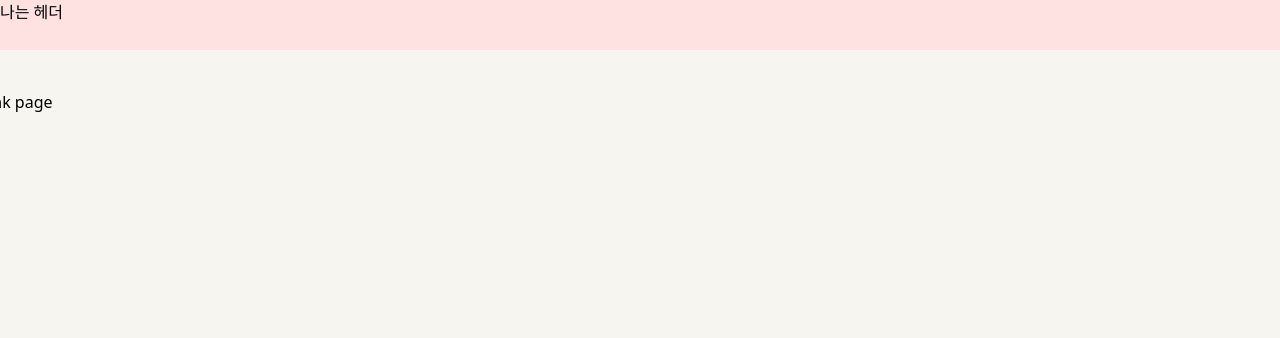
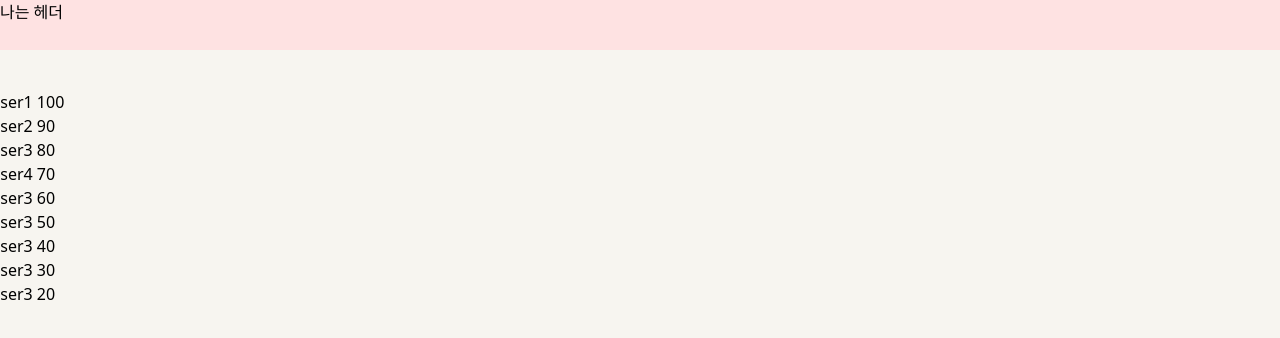
Before and after one commit to Team-E2I4/Team-E2I4-TiKiTaza-FE, a React (Vite) app: page /rank in a window 1280 px wide. Shown: the top 338 px of the page. Built offline with nearby package versions, Linux system fonts and the light colour scheme.

Commit message:
[✨feat]: rank에 더미데이터 추가

```diff
--- a/src/pages/RankPage/RankPage.tsx
+++ b/src/pages/RankPage/RankPage.tsx
@@ -1,5 +1,64 @@
+import RankItem from './RankItem';
+
 const RankPage = () => {
-  return <div>rank page</div>;
+  const DUMMY_DATA = [
+    {
+      id: 1,
+      nickname: 'user1',
+      score: 100,
+    },
+    {
+      id: 2,
+      nickname: 'user2',
+      score: 90,
+    },
+    {
+      id: 3,
+      nickname: 'user3',
+      score: 80,
+    },
+    {
+      id: 4,
+      nickname: 'user4',
+      score: 70,
+    },
+    {
+      id: 5,
+      nickname: 'user3',
+      score: 60,
+    },
+    {
+      id: 6,
+      nickname: 'user3',
+      score: 50,
+    },
+    {
+      id: 7,
+      nickname: 'user3',
+      score: 40,
+    },
+    {
+      id: 8,
+      nickname: 'user3',
+      score: 30,
+    },
+    {
+      id: 9,
+      nickname: 'user3',
+      score: 20,
+    },
+  ];
+  return (
+    <div>
+      {DUMMY_DATA.map((rank, index) => (
+        <RankItem
+          key={rank.id}
+          rank={rank}
+          index={index}
+        />
+      ))}
+    </div>
+  );
 };
 
 export default RankPage;
```
